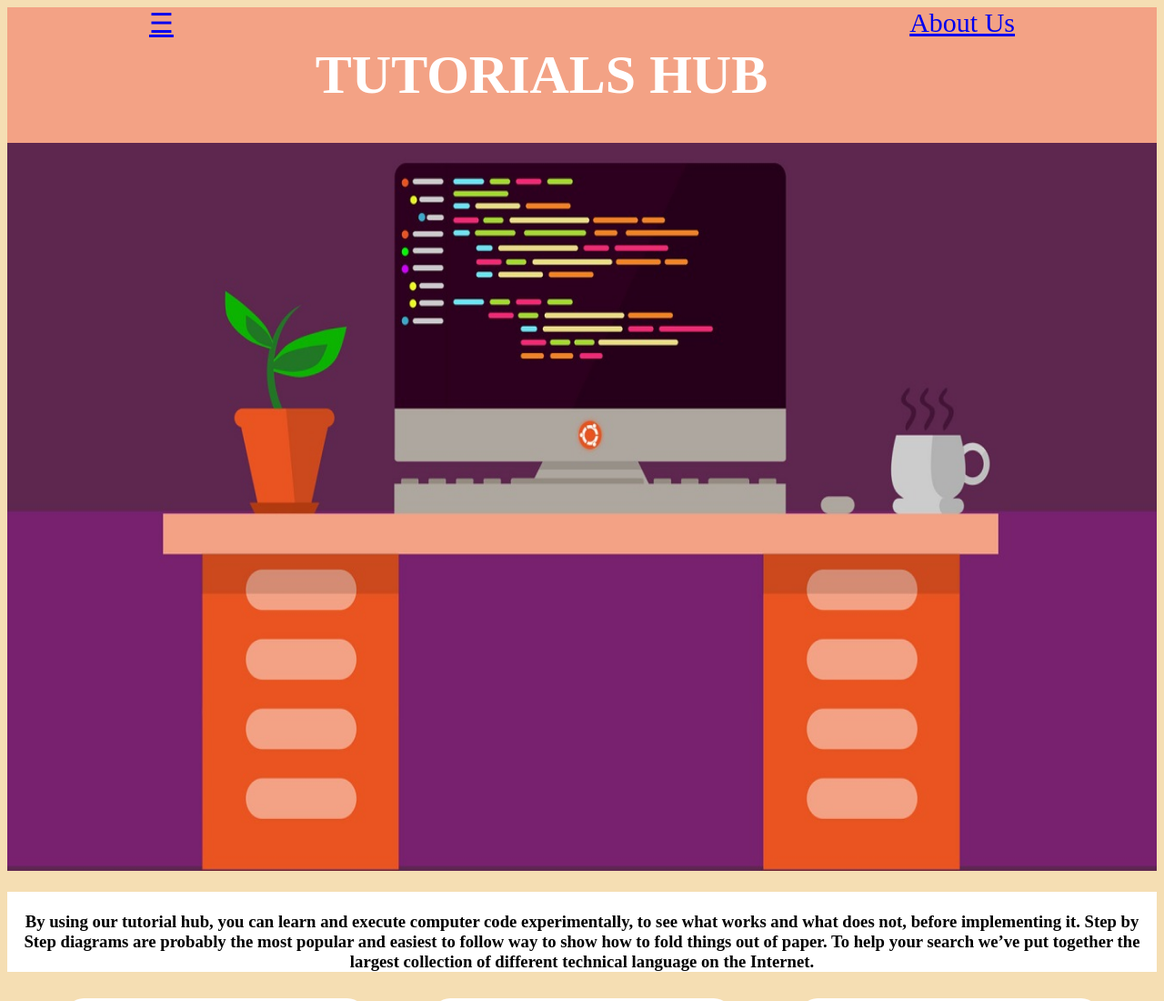
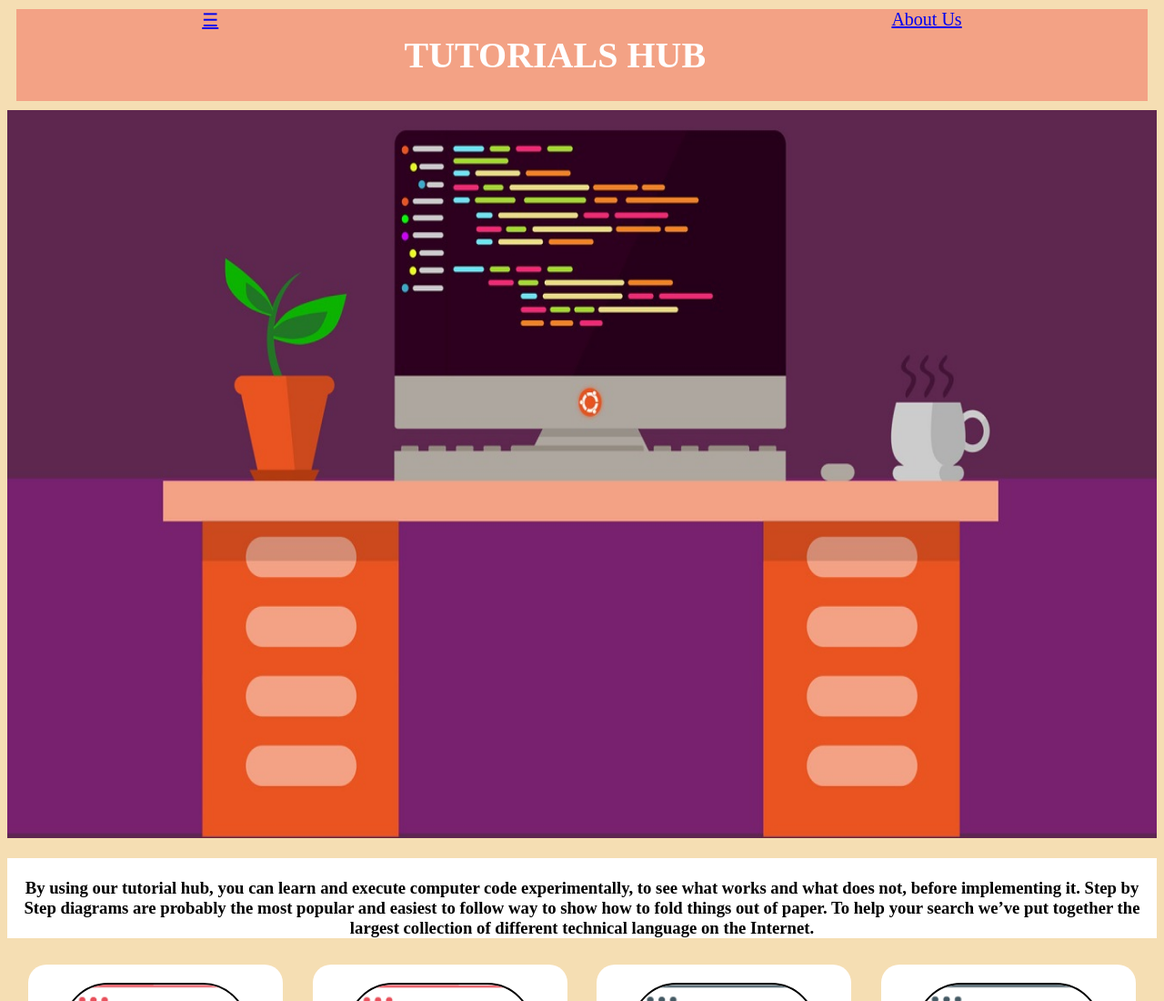
Before and after one commit to Asmib0308/-TUTORIAL-HUB---2, a plain HTML site: page index.html in a window 1280 px wide. Shown: the top 1100 px of the page at 91% size. Drawn offline with Linux system fonts and the light colour scheme.

Commit message:
Add files via upload

```diff
--- a/styles.css
+++ b/styles.css
@@ -2,10 +2,11 @@
   /* add correct code to place the menu correctly.*/
 
   background-color: #f3a285;
-  font-size: 30px;
+  font-size: 20px;
   font-family: abadi;
   font-weight: 400;
   color: white;
+  margin: 10px;
   display: flex;
   justify-content: space-evenly;
 }
@@ -33,7 +34,7 @@ h3{
 li{
   background-color: white;
   text-align: justify;
-  width: 250px;
+  width: 200px;
 }
 .languages{
   border-radius: 20px;
```
